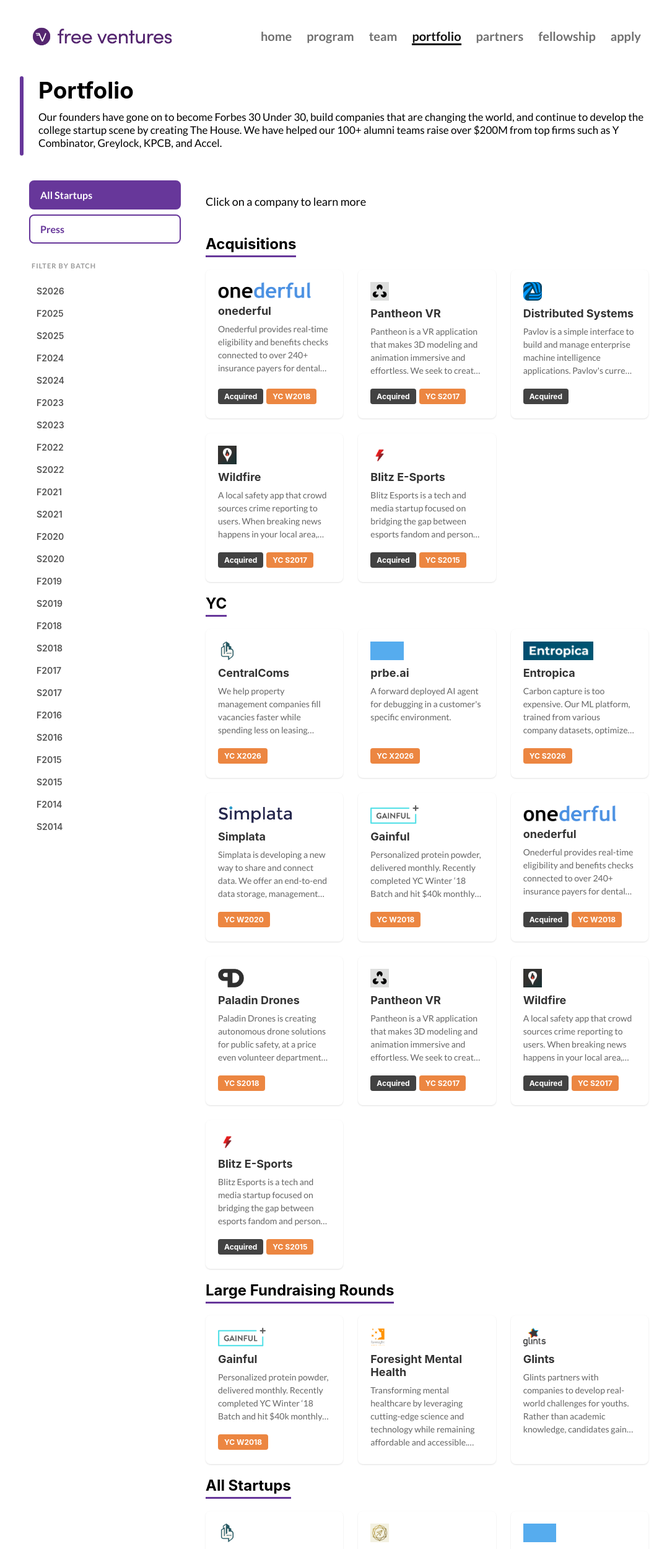
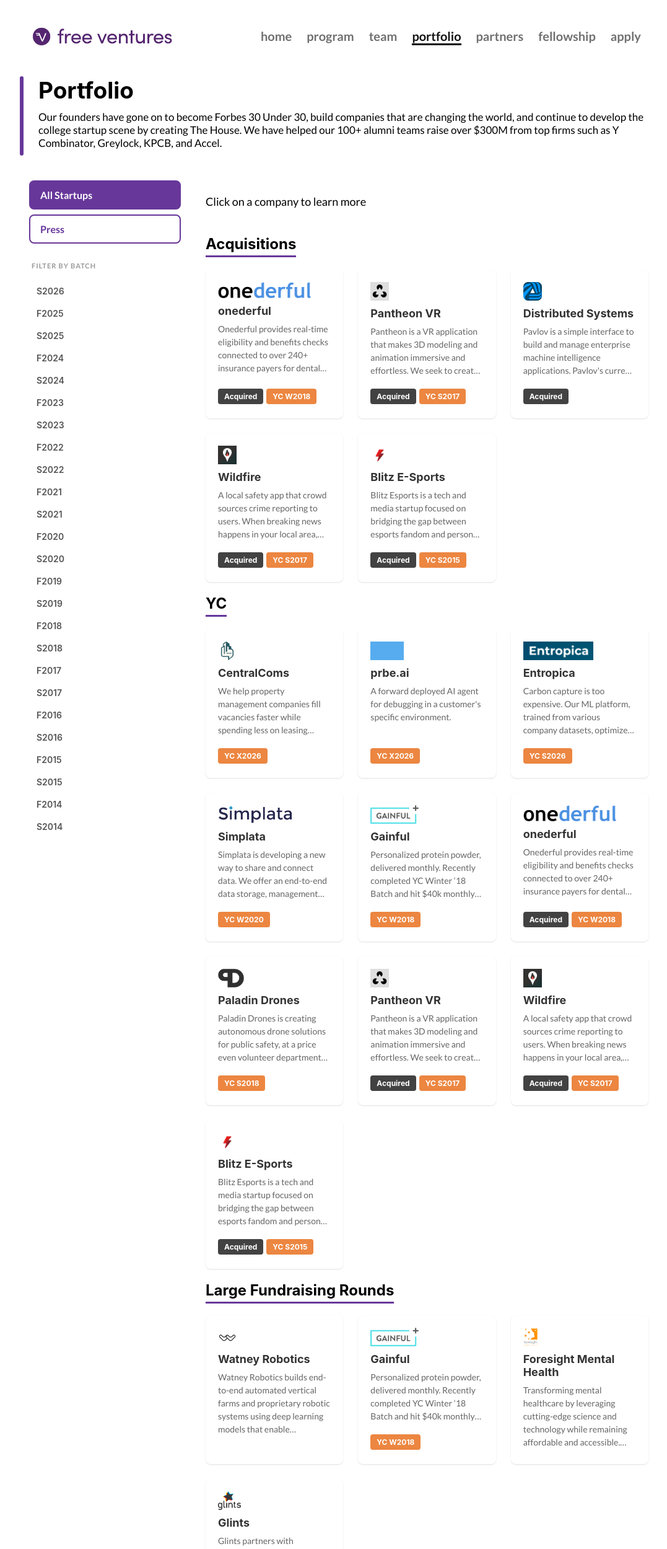
Before and after one commit to Free-Ventures-Cal/website, a React (Create React App) app: page /portfolio in a window 1280 px wide. Shown: the top 2499 px of the page at 62% size, without its empty margins (93-1170 px from the left). Built offline with nearby package versions, Linux system fonts and the light colour scheme.

Commit message:
Watney robotics raise update.

```diff
--- a/src/Components/Home.js
+++ b/src/Components/Home.js
@@ -393,7 +393,7 @@ function Home() {
               <span className="bigNumber">100+</span> alumni companies
             </h3>
             <h3>
-              <span className="bigNumber">$200M+</span> of follow-on capital
+              <span className="bigNumber">$300M+</span> of follow-on capital
             </h3>
             <h3>
               <span className="bigNumber">26</span> batches hosted
--- a/src/Components/Portfolio.js
+++ b/src/Components/Portfolio.js
@@ -71,7 +71,7 @@ class Portfolio extends React.Component {
         <GenericTop
           header={"Portfolio"}
           description={
-            "Our founders have gone on to become Forbes 30 Under 30, build companies that are changing the world, and continue to develop the college startup scene by creating The House. We have helped our 100+ alumni teams raise over $200M from top firms such as Y Combinator, Greylock, KPCB, and Accel."
+            "Our founders have gone on to become Forbes 30 Under 30, build companies that are changing the world, and continue to develop the college startup scene by creating The House. We have helped our 100+ alumni teams raise over $300M from top firms such as Y Combinator, Greylock, KPCB, and Accel."
           }
         />
         <GenericPage>
--- a/src/content/portfolio.js
+++ b/src/content/portfolio.js
@@ -1763,7 +1763,7 @@ const portfolioContent = {
     },
   ],
   // large fundraising doesn't have a tag so we define that group here.
-  largeFundraisingNames: ["Gainful", "Glints", "Foresight Mental Health"],
+  largeFundraisingNames: ["Gainful", "Glints", "Foresight Mental Health", "Watney Robotics"],
 };
 
 export default portfolioContent;
```
